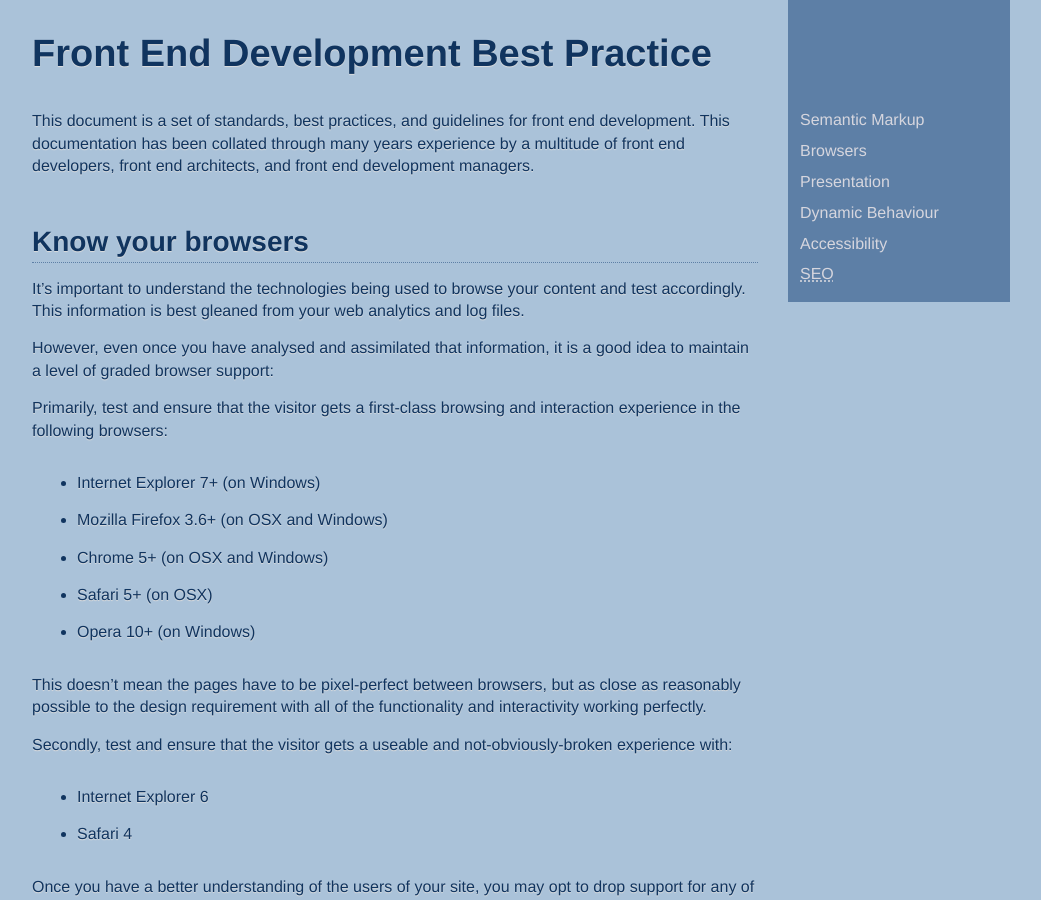
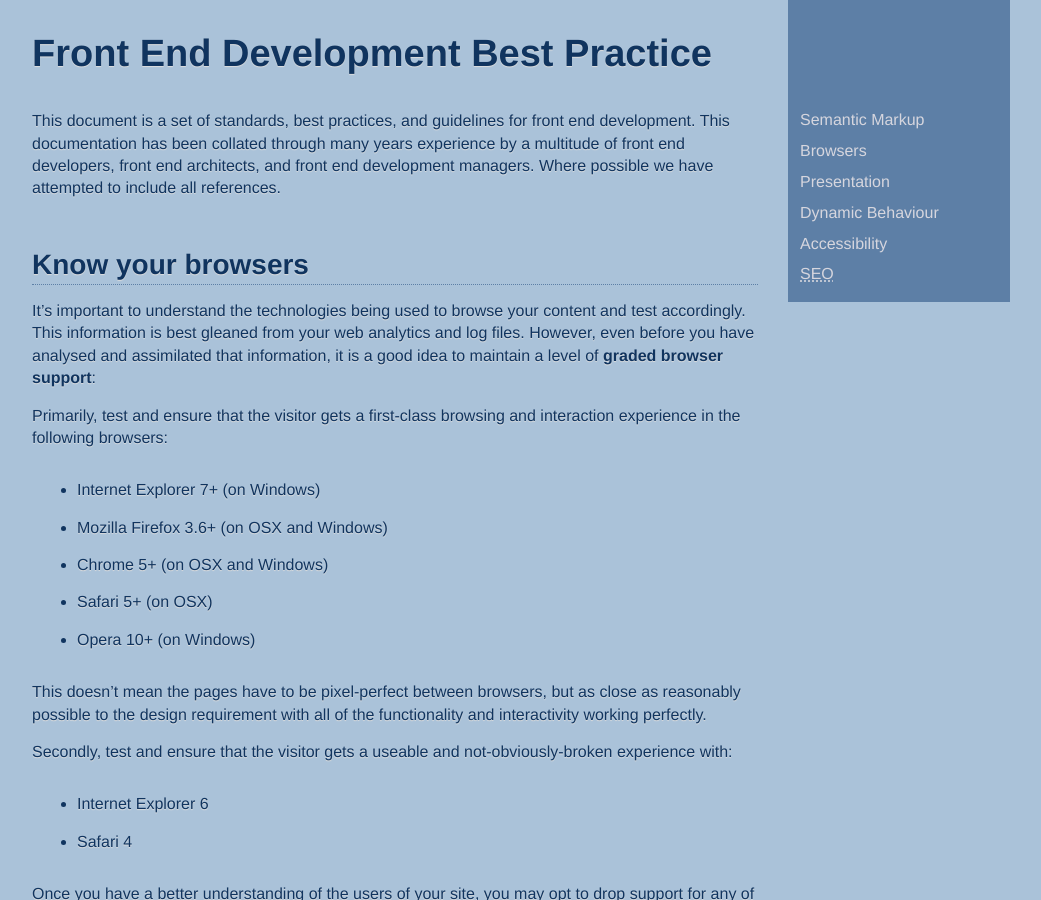
Before and after one commit to nefarioustim/front-end-development-best-practice, a Jekyll site: the page built from index.md, in a window 1280 px wide and 900 px high. Shown: the whole window, without its empty margins (119-1160 px from the left). Built offline with Jekyll 4.4.1, drawn with Linux system fonts in a browser that asks for light colours; Markdown is read by kramdown in place of the engine named in the settings.

Commit message:
Content added.

```diff
--- a/index.md
+++ b/index.md
@@ -9,13 +9,11 @@ Front End Development Best Practice
 This document is a set of standards, best practices, and guidelines for front
 end development. This documentation has been collated through many years
 experience by a multitude of front end developers, front end architects, and
-front end development managers.
+front end development managers. Where possible we have attempted to include all references.
 
 <h2 id="browsers">Know your browsers</h2>
 
-It's important to understand the technologies being used to browse your content and test accordingly. This information is best gleaned from your web analytics and log files.
-
-However, even once you have analysed and assimilated that information, it is a good idea to maintain a level of graded browser support:
+It's important to understand the technologies being used to browse your content and test accordingly. This information is best gleaned from your web analytics and log files. However, even before you have analysed and assimilated that information, it is a good idea to maintain a level of **graded browser support**:
 
 Primarily, test and ensure that the visitor gets a first-class browsing and interaction experience in the following browsers:
 
```
